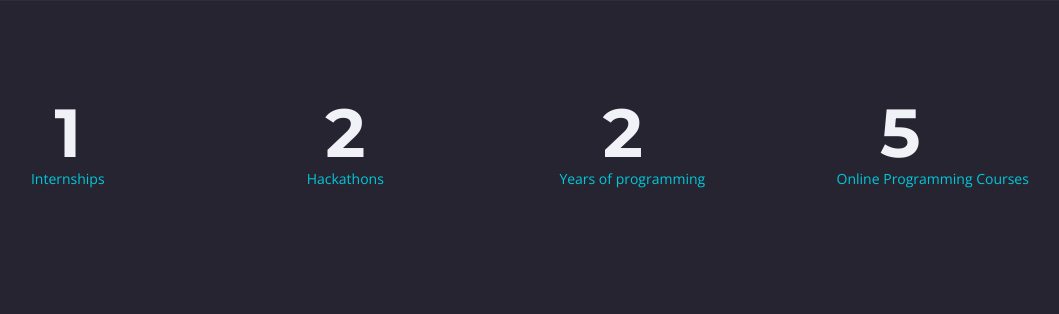
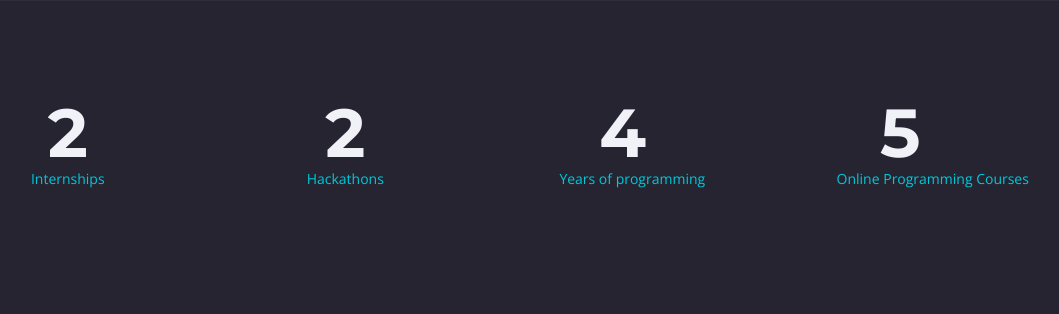
Before and after one commit to gord02/Portfolio, a Flask app: page / in a window 1280 px wide. Shown: the part 2708-3022 px from the top of the page, without its empty margins (156-1215 px from the left). Run offline with Flask 2, Linux system fonts and the light colour scheme; some libraries are stand-ins or nearby versions.

Commit message:
updated website and info

```diff
--- a/app.py
+++ b/app.py
@@ -18,7 +18,7 @@ def index():
 
 @app.route("/resume")
 def send_pdf():
-    return send_file('static/pdf/NewResume.pdf', attachment_filename='NewResume.pdf')
+    return send_file('static/pdf/Hamilton-Gordon-resume.pdf', attachment_filename='Hamilton-Gordon-resume.pdf')
 
 @app.route("/", methods=["POST"])
 def contacting():
--- a/templates/index.html
+++ b/templates/index.html
@@ -570,7 +570,7 @@
                                 <div class="col-sm">
                                     <div id="countDiv countDivRm">
                                         <div class="cell" id="countDiv countDivRm">
-                                            <div class="counter-value number-count" data-count="1">1</div>
+                                            <div class="counter-value number-count" data-count="2">1</div>
                                             <p class="counter-info">Internships</p>
                                         </div>
                                     </div>
@@ -586,7 +586,7 @@
                                 <div class="col-sm">
                                     <div id="countDiv countDivRm">
                                         <div class="cell" id="countDiv countDivRm">
-                                            <div class="counter-value number-count" data-count="2" id="counter3 remove">
+                                            <div class="counter-value number-count" data-count="4" id="counter3 remove">
                                                 1
                                             </div>
                                             <p style="width: 147px;" class="counter-info " id="unique">Years of
```
Also changed, not shown: 1 other file.
